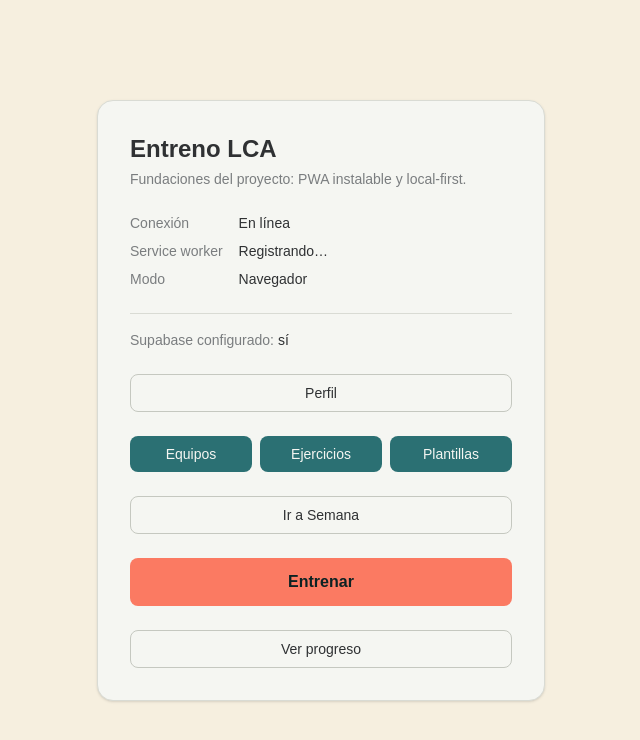
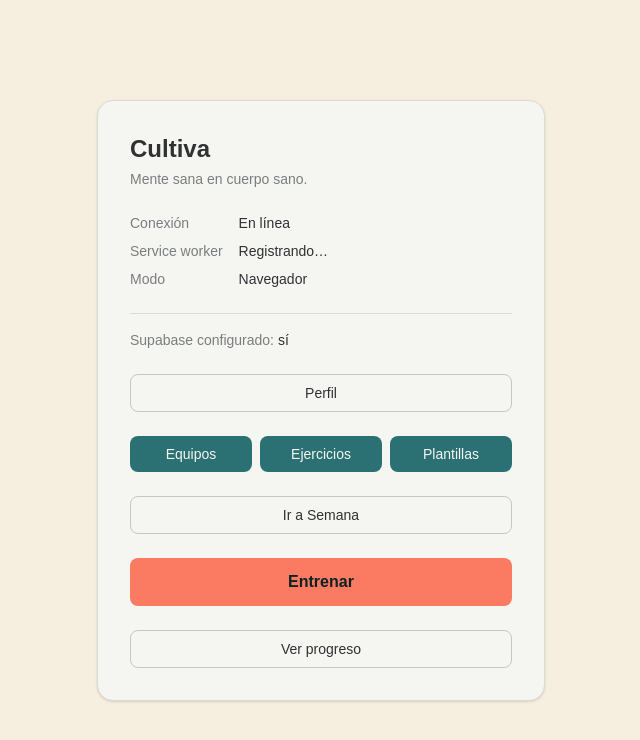
Before and after one commit to RaulSMCR/entreno-lca, a Next.js app: page / in a window 1280 px wide. Shown: the top 740 px of the page, without its empty margins (319-959 px from the left). Built offline with nearby package versions, Linux system fonts and the light colour scheme; no server answers.

Commit message:
show rebranding

```diff
--- a/app/layout.tsx
+++ b/app/layout.tsx
@@ -13,8 +13,8 @@ const geistMono = Geist_Mono({
 });
 
 export const metadata: Metadata = {
-  title: "Entreno LCA",
-  description: "Entrenamiento ondulante post-LCA, con registro local-first.",
+  title: "Cultiva",
+  description: "Mente sana en cuerpo sano.",
   icons: {
     icon: [
       { url: "/icon.svg", sizes: "any", type: "image/svg+xml" },
@@ -28,7 +28,7 @@ export const metadata: Metadata = {
   appleWebApp: {
     capable: true,
     statusBarStyle: "black-translucent",
-    title: "Entreno LCA",
+    title: "Cultiva",
   },
 };
 
--- a/app/login/page.tsx
+++ b/app/login/page.tsx
@@ -34,7 +34,12 @@ export default function LoginPage() {
         onSubmit={handleSubmit}
         className="flex w-full max-w-sm flex-col gap-4 rounded-2xl border border-zinc-200 bg-white p-8 shadow-sm dark:border-zinc-800 dark:bg-zinc-950"
       >
-        <h1 className="text-xl font-semibold text-zinc-900 dark:text-zinc-50">Entreno LCA</h1>
+        <div>
+          <h1 className="text-xl font-semibold text-zinc-900 dark:text-zinc-50">Cultiva</h1>
+          <p className="mt-1 text-sm text-zinc-500 dark:text-zinc-400">
+            Mente sana en cuerpo sano.
+          </p>
+        </div>
 
         <label className="flex flex-col gap-1 text-sm">
           Email
--- a/app/manifest.ts
+++ b/app/manifest.ts
@@ -2,9 +2,9 @@ import type { MetadataRoute } from "next";
 
 export default function manifest(): MetadataRoute.Manifest {
   return {
-    name: "Entreno LCA",
-    short_name: "Entreno LCA",
-    description: "Entrenamiento ondulante post-LCA, con registro local-first.",
+    name: "Cultiva",
+    short_name: "Cultiva",
+    description: "Mente sana en cuerpo sano.",
     start_url: "/",
     display: "standalone",
     background_color: "#F6EFDF",
--- a/app/page.tsx
+++ b/app/page.tsx
@@ -12,10 +12,10 @@ export default function Home() {
       <main className="flex w-full max-w-md flex-col gap-6 rounded-2xl border border-zinc-200 bg-white p-8 shadow-sm dark:border-zinc-800 dark:bg-zinc-950">
         <div>
           <h1 className="text-2xl font-semibold text-zinc-900 dark:text-zinc-50">
-            Entreno LCA
+            Cultiva
           </h1>
           <p className="mt-1 text-sm text-zinc-500 dark:text-zinc-400">
-            Fundaciones del proyecto: PWA instalable y local-first.
+            Mente sana en cuerpo sano.
           </p>
         </div>
 
```
